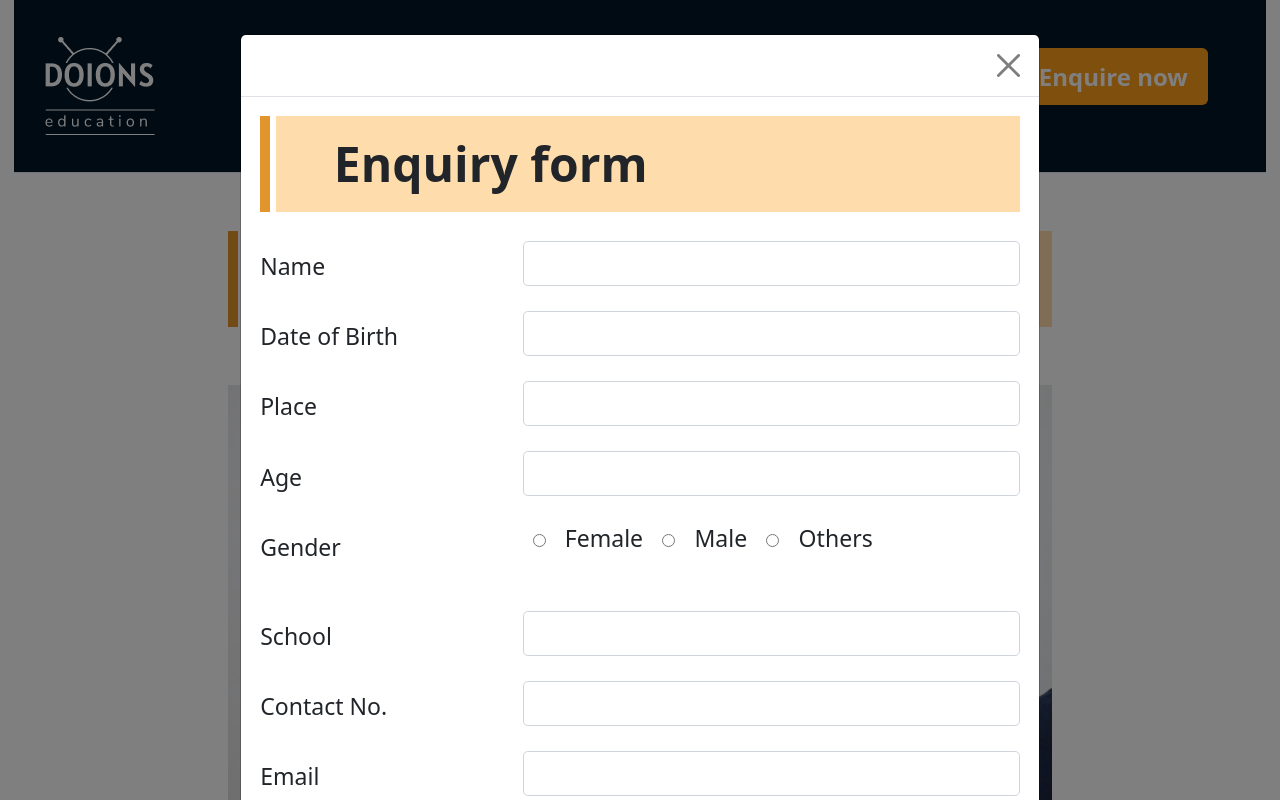
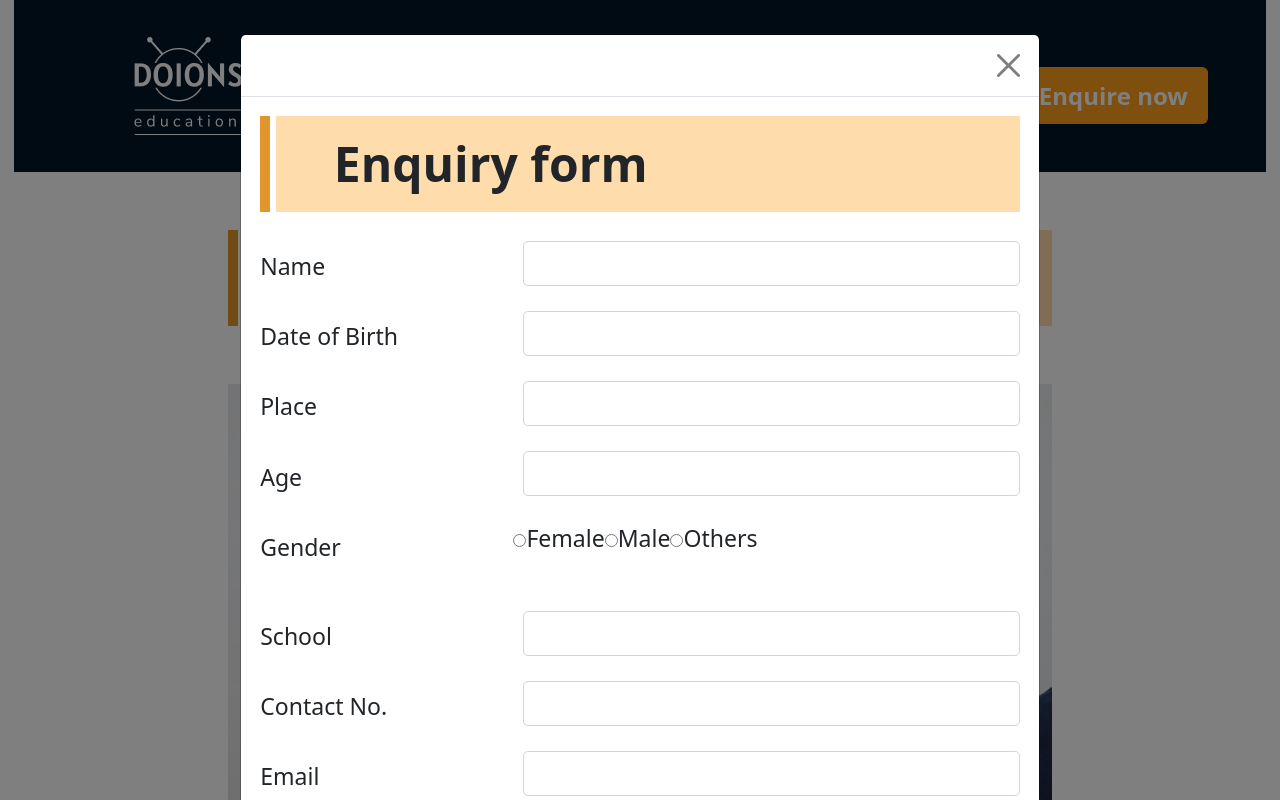
Before and after one commit to Abhijot-singh/dd-teams, a React (Create React App) app: page /courses in a window 1280 px wide. Both pictures are taken after a click on the button "Enquire now". Shown: the top 800 px of the page. Built offline with nearby package versions, Linux system fonts and the light colour scheme.

Commit message:
responsive nav bar added

```diff
--- a/package.json
+++ b/package.json
@@ -7,6 +7,7 @@
     "@testing-library/jest-dom": "^5.16.1",
     "@testing-library/react": "^12.1.2",
     "@testing-library/user-event": "^13.5.0",
+    "formik": "^2.2.9",
     "react": "^17.0.2",
     "react-dom": "^17.0.2",
     "react-router-dom": "^5.2.0",
--- a/src/components/AboutusPage.js
+++ b/src/components/AboutusPage.js
@@ -1,5 +1,6 @@
 import React from 'react';
 import Header from './Header';
+import Model from "./Model";
 import Footer from './Footer';
 import Section from './AboutusPage/Section';
 function AboutusPage() {
@@ -10,6 +11,7 @@ function AboutusPage() {
            <Section/>
            <Footer/>
         </div>
+        <Model/>
         </div>
     );
 }
--- a/src/components/Courses.js
+++ b/src/components/Courses.js
@@ -1,5 +1,6 @@
 import React from 'react';
 import Header from './Header';
+import Model from "./Model";
 import Footer from './Footer';
 import Secone from './Courses/Secone';
 import Sectwo from './Courses/Sectwo';
@@ -12,6 +13,7 @@ function Courses() {
                 <div >
                     <Sectwo/>
                 </div>
+                <Model/>
             </div>
             <Footer/>
         </div>
--- a/src/components/Header.js
+++ b/src/components/Header.js
@@ -1,41 +1,148 @@
-import React,{useState} from 'react';
+import React from 'react';
 import {
   Link,
 } from "react-router-dom";
 import Doionsimg from "../images/Doionsimg.png"
-import Model from './Model';
 function Header() {
-    const [Open, setOpen] = useState(false);
-    function handler(){
-      setOpen(true);
-    }
     // function burgerHandler(){
     //   console.log("hello");
     //   setBurger(true);
     // }
     return (
-        <div>
-    <header class="header">
-      <nav class="navbar">
+    //     <div>
+    // <header class="header">
+    //   <nav class="navbar">
 
-       {/* <a href="/" className="nav-logo"> <img src={Doionsimg}/></a>  */}
+    //    {/* <a href="/" className="nav-logo"> <img src={Doionsimg}/></a>  */}
+    //    <Link className='nav-logo' to="/"><img src={Doionsimg}/></Link>
+    //     <ul class="nav-menu">
+    //       <li class="nav-item">
+    //         {/* <a href="/a" className="nav-link">About Us</a> */}
+    //         <Link to='/aboutus-page' className="nav-link">About Us</Link>
+    //       </li>
+    //       <li class="nav-item">
+    //         <Link to="/courses" className="nav-link">Courses</Link>
+    //       </li>
+    //       <li class="nav-item">
+    //         <a href="https://doions-education.myty.in/" className="nav-link">Blog</a>
+    //       </li>
+    //       <li className="nav-item" >
+    //             <button
+    //               type="button"
+    //               class="btn enquire_btn btn-lg fw-bold me-4 my-4"
+    //               data-bs-toggle="modal"
+    //               data-bs-target="#exampleModal"
+    //             >
+    //               Enquire now
+    //             </button>
+    //       </li>
+    //     </ul>
+    //     <div class="hamburger" >
+    //       <span className="bar"></span>
+    //       <span className="bar"></span>
+    //       <span className="bar"></span>
+    //     </div>
+    //   </nav>
+    // </header>
+    //     </div>
+    // <div>
+    //   <div class="row">
+    //   <div class="col-12 mx-auto">
+    //     <nav class="navbar navbar-expand-lg">
+    //       <div class="container-fluid">
+    //         {/* <a href="#" class="nav-logo"> <img src={Doionsimg}/></a> */}
+    //         <Link className='nav-logo' to="/"><img src={Doionsimg}/></Link>
+    //         <button
+    //           class="navbar-toggler"
+    //           type="button"
+    //           data-bs-toggle="collapse"
+    //           data-bs-target="#navbarSupportedContent"
+    //           aria-controls="navbarSupportedContent"
+    //           aria-expanded="false"
+    //           aria-label="Toggle navigation"
+    //         >
+    //           <span class="navbar-toggler-icon"></span>
+    //         </button>
+    //         <div
+    //           class="collapse navbar-collapse justify-content-end"
+    //           id="navbarSupportedContent"
+    //         >
+    //           <ul class="navbar-nav ml-auto mb-lg-0 pt-3">
+    //             <li class="nav-item my-2 my-sm-0">
+    //               {/* <a
+    //                 class="nav-link text-white"
+    //                 aria-current="page"
+    //                 href="aboutUs.html"
+    //                 >About Us</a
+    //               > */}
+    //               <Link to='/aboutus-page' className="nav-link">About Us</Link>
+    //             </li>
+    //             <li class="nav-item my-2 my-sm-0">
+    //               {/* <a class="nav-link text-white" href="coursesOffered.html"
+    //                 >Courses</a
+    //               > */}
+    //               <Link to="/courses" className="nav-link">Courses</Link>
+    //             </li>
+    //             <li class="nav-item my-2 my-sm-0">
+    //               <a class="nav-link text-white" href="https://doions-education.myty.in/">Blog</a>
+    //             </li>
+    //             <li class="nav-item my-2 my-sm-0">
+    //               <button
+    //                 type="button"
+    //                 class="btn enquire_btn btn-lg fw-bold me-4 my-4"
+    //                 data-bs-toggle="modal"
+    //                 data-bs-target="#exampleModal"
+    //               >
+    //                 Enquire now
+    //               </button>
+    //             </li>
+    //           </ul>
+    //         </div>
+    //       </div>
+    //     </nav>
+    //   </div>
+    // </div>
+    // </div>
+
+        <div class="row">
+      <div class="col-12 mx-auto">
+        <nav class="navbar navbar-expand-lg navbar-light">
+          <div class="container-fluid">
+            {/* <a href="#" class="nav-logo"> <img src={Doionsimg} /></a> */}
             <Link className='nav-logo' to="/"><img src={Doionsimg}/></Link>
-        <ul class="nav-menu">
-          <li class="nav-item">
-            {/* <a href="/a" className="nav-link">About Us</a> */}
-            <Link to='/aboutus-page' className="nav-link">About Us</Link>
+            <button
+              class="navbar-toggler btn-close-white"
+              type="button"
+              data-bs-toggle="collapse"
+              data-bs-target="#navbarSupportedContent"
+              aria-controls="navbarSupportedContent"
+              aria-expanded="false"
+              aria-label="Toggle navigation"
+            >
+              <span class="navbar-toggler-icon"></span>
+            </button>
+            <div
+              class="collapse navbar-collapse justify-content-end"
+              id="navbarSupportedContent"
+            >
+              <ul class="navbar-nav ml-auto mb-lg-0 pt-3">
+                <li class="nav-item my-2 my-sm-0">
+                  {/* <a class="nav-link text-white" aria-current="page" href="#"
+                    >About Us</a
+                  > */}
+                  <Link to='/aboutus-page' className="nav-link text-white">About Us</Link>
                 </li>
-          <li class="nav-item">
-            <Link to="/courses" className="nav-link">Courses</Link>
+                <li class="nav-item my-2 my-sm-0">
+                  {/* <a class="nav-link text-white" href="#">Courses</a> */}
+                  <Link to="/courses" className="nav-link text-white">Courses</Link>
                 </li>
-          <li class="nav-item">
-            <a href="https://doions-education.myty.in/" className="nav-link">Blog</a>
+                <li class="nav-item my-2 my-sm-0">
+                  <a class="nav-link text-white" href="https://doions-education.myty.in/">Blog</a>
                 </li>
-          <li className="nav-item" >
+                <li class="nav-item my-2 my-sm-0">
                   <button
-                  onClick={handler}
                     type="button"
-                  class="btn enquire_btn btn-lg fw-bold me-4 my-4"
+                    class="btn enquire_btn btn-lg fw-bold me-4 me-sm-0 my-4"
                     data-bs-toggle="modal"
                     data-bs-target="#exampleModal"
                   >
@@ -43,14 +150,10 @@ function Header() {
                   </button>
                 </li>
               </ul>
-        <div class="hamburger" >
-          <span className="bar"></span>
-          <span className="bar"></span>
-          <span className="bar"></span>
+            </div>
           </div>
         </nav>
-    </header>
-    <Model Open={Open}/>
+      </div>
     </div>
 
     );
--- a/src/components/Model.js
+++ b/src/components/Model.js
@@ -1,5 +1,5 @@
 import React from "react";
-
+import { Formik } from "formik";
 function Model() {
   return (
     <div
@@ -23,19 +23,42 @@ function Model() {
           <div class="modal-body">
             <div class="design_div">
               <div class="design_div_two">
-                  <h1 class="text-start fw-bold px-5  mb-4 py-3">
-                    Enquiry form
-                  </h1>
+                <h1 class="text-start fw-bold px-5  mb-4 py-3">Enquiry form</h1>
               </div>
             </div>
-              <form>
-                {/* <!-- 1............. --> */}
+            <div>
+              <Formik
+                initialValues={{
+                  inputName: "",
+                  inputDob: "",
+                  inputPlace: "",
+                  inputAge: "",
+                  mx: "",
+                  inputSchool: "",
+                  inputEmail3: "",
+                }}
+                onSubmit={(data) => {
+                  console.log(data);
+                }}
+              >
+                {({ values, handleChange, handleBlur, handleSubmit }) => (
+                  <form onSubmit={handleSubmit}>
                     <div class="row mb-3">
-                  <label for="inputName" class="col-sm-4 col-form-label">
+                      <label
+                        class="col-sm-4 col-form-label"
+
+                      >
                         Name
                       </label>
                       <div class="col-sm-8">
-                    <input type="text" class="form-control" id="inputName" />
+                        <input
+                          type="text"
+                          class="form-control"
+                          id="inputName"
+                          value={values.inputName}
+                        onChange={handleChange}
+                        onBlur={handleBlur}
+                        />
                       </div>
                     </div>
                     {/* <!-- 2................. --> */}
@@ -53,7 +76,11 @@ function Model() {
                         Place
                       </label>
                       <div class="col-sm-8">
-                    <input type="Place" class="form-control" id="inputPlace" />
+                        <input
+                          type="Place"
+                          class="form-control"
+                          id="inputPlace"
+                        />
                       </div>
                     </div>
                     {/* <!-- 4............... --> */}
@@ -68,14 +95,17 @@ function Model() {
                     {/* <!-- 5.............. --> */}
                     <div class="row mb-3">
                       <div className="row mb-3 gender">
-                  <label for="inputGender" class="col-sm-4 col-form-label">
+                        <label
+                          for="inputGender"
+                          class="col-sm-4 col-form-label"
+                        >
                           Gender
                         </label>
                         <div class="col-sm-8">
                           <label>
                             <input
                               type="radio"
-                        class="mx-3"
+                              class="mx"
                               name="check_t"
                               onclick="onlytwo(this)"
                             />
@@ -84,7 +114,7 @@ function Model() {
                           <label>
                             <input
                               type="radio"
-                        class="mx-3"
+                              class="mx"
                               name="check_t"
                               onclick="onlytwo(this)"
                             />
@@ -93,7 +123,7 @@ function Model() {
                           <label>
                             <input
                               type="radio"
-                        class="mx-3"
+                              class="mx"
                               name="check_t"
                               onclick="onlytwo(this)"
                             />
@@ -117,7 +147,10 @@ function Model() {
                     </div>
                     {/* <!-- 7.............. --> */}
                     <div class="row mb-3">
-                  <label for="inputContactNo" class="col-sm-4 col-form-label">
+                      <label
+                        for="inputContactNo"
+                        class="col-sm-4 col-form-label"
+                      >
                         Contact No.
                       </label>
                       <div class="col-sm-8">
@@ -134,7 +167,11 @@ function Model() {
                         Email
                       </label>
                       <div class="col-sm-8">
-                    <input type="email" class="form-control" id="inputEmail3" />
+                        <input
+                          type="email"
+                          class="form-control"
+                          id="inputEmail3"
+                        />
                       </div>
                     </div>
                     {/* <!-- 9.............. --> */}
@@ -149,7 +186,7 @@ function Model() {
                         <label>
                           <input
                             type="radio"
-                        class="mx-3"
+                            class="mx"
                             name="check"
                             onclick="onlyOne(this)"
                           />
@@ -158,7 +195,7 @@ function Model() {
                         <label>
                           <input
                             type="radio"
-                        class="mx-3"
+                            class="mx"
                             name="check"
                             onclick="onlyOne(this)"
                           />
@@ -167,7 +204,7 @@ function Model() {
                         <label>
                           <input
                             type="radio"
-                        class="mx-3"
+                            class="mx"
                             name="check"
                             onclick="onlyOne(this)"
                           />
@@ -176,6 +213,9 @@ function Model() {
                       </div>
                     </div>
                   </form>
+                )}
+              </Formik>
+            </div>
           </div>
           <div class="modal-footer d-flex justify-content-center">
             <button
--- a/src/styles/App.css
+++ b/src/styles/App.css
@@ -12,7 +12,7 @@ html {
   font-family: "Roboto", sans-serif, OpenSans;
 }
 
-li {
+/* li {
   list-style: none;
 }
 
@@ -70,7 +70,88 @@ a {
   font-size: 2.1rem;
   font-weight: 500;
   color: #482ff7;
+} */
+
+/* new styles for nav bar -------------------------------------------------------------------------*/
+
+
+
+
+
+/* .navbar {
+  display: flex;
+  justify-content: space-between;
+  align-items: center;
+  padding: 1rem 1.5rem;
+  background-color: #011627;
 }
+.navbar-nav {
+  display: flex;
+  justify-content: space-between;
+  align-items: center;
+}
+.nav-item {
+  margin-left: 5rem;
+}
+.nav-link {
+  font-size: 1.6rem;
+  font-weight: 400;
+  color: #fff;
+}
+.nav-link:hover {
+  fill: #fd7e14;
+}
+.nav-logo {
+  font-size: 2.1rem;
+  font-weight: 500;
+  color: #482ff7;
+  margin: 0px 0px 0px 60px;
+} */
+
+
+/* newest styles */
+
+li {
+  list-style: none;
+}
+a {
+  text-decoration: none;
+}
+.header {
+  border-bottom: 1px solid #e2e8f0;
+  background-color: #011627;
+}
+.navbar {
+  display: flex;
+  justify-content: space-between;
+  align-items: center;
+  padding: 1rem 1.5rem;
+  background-color: #011627;
+}
+.navbar-nav {
+  display: flex;
+  justify-content: space-between;
+  align-items: center;
+}
+.nav-item {
+  margin-left: 5rem;
+}
+.nav-link {
+  font-size: 1.6rem;
+  font-weight: 400;
+  color: #fff;
+}
+.nav-link:hover {
+  fill: #fd7e14;
+}
+.nav-logo {
+  /* font-size: 2.1rem; */
+  font-weight: 500;
+  color: #482ff7;
+  margin: 0px 0px 0px 60px;
+}
+
+
 /* nav bar style end here.................. */
 /* section 1 style start */
 .container_section_one {
@@ -278,6 +359,9 @@ a {
     font-size: 1.6rem;
     color: rgb(127, 131, 136);
   }
+  .nav-logo{
+    margin:  0px 0px 0px 0px ;
+  }
 
   .hamburger {
     display: block;
```
Also changed, not shown: src/components/Doionseducation/Herosection.js (+6 -6 lines), 1 other file (tests, documents, lock files or other folders). Lines whose indentation alone changed are shown as unchanged.
